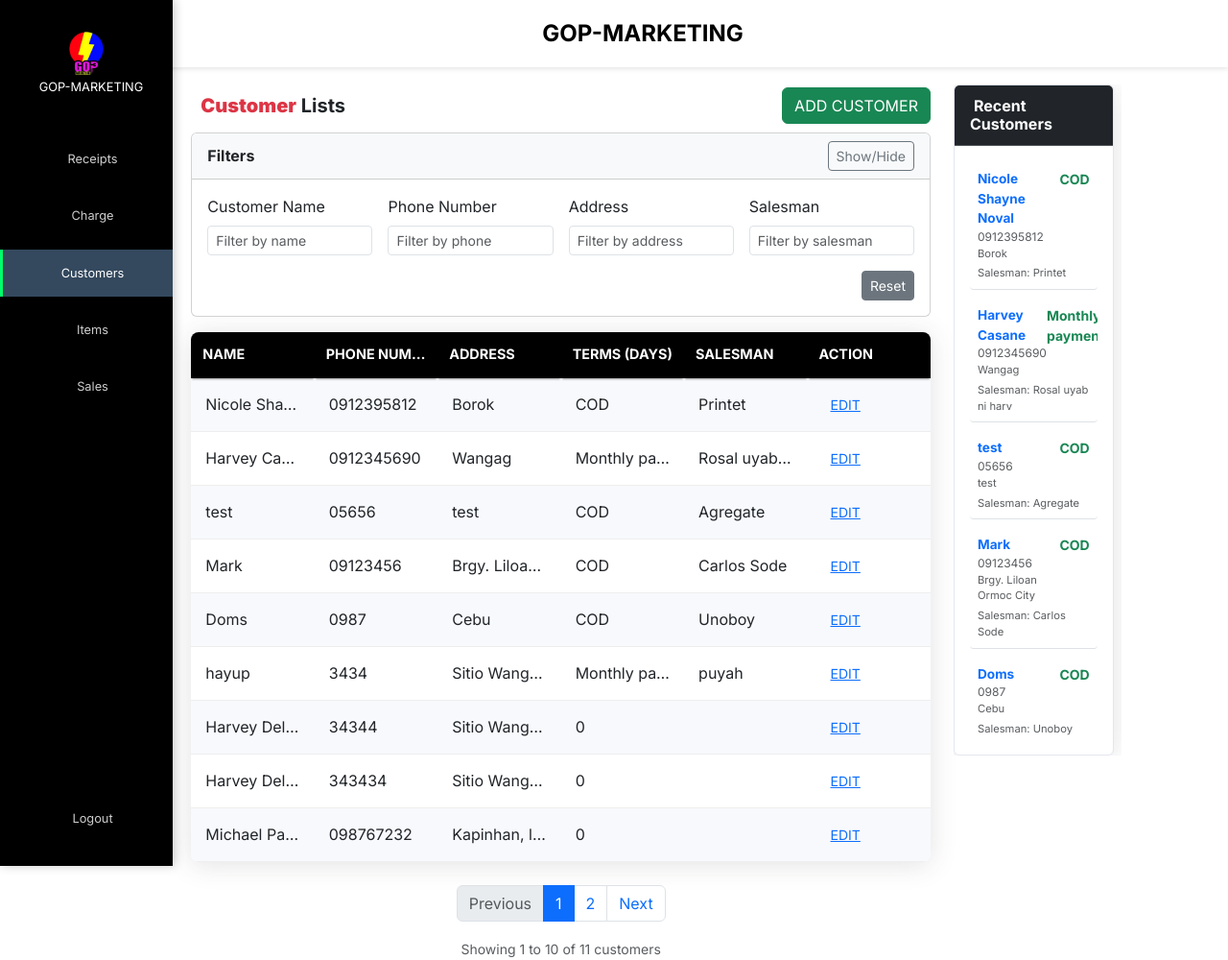
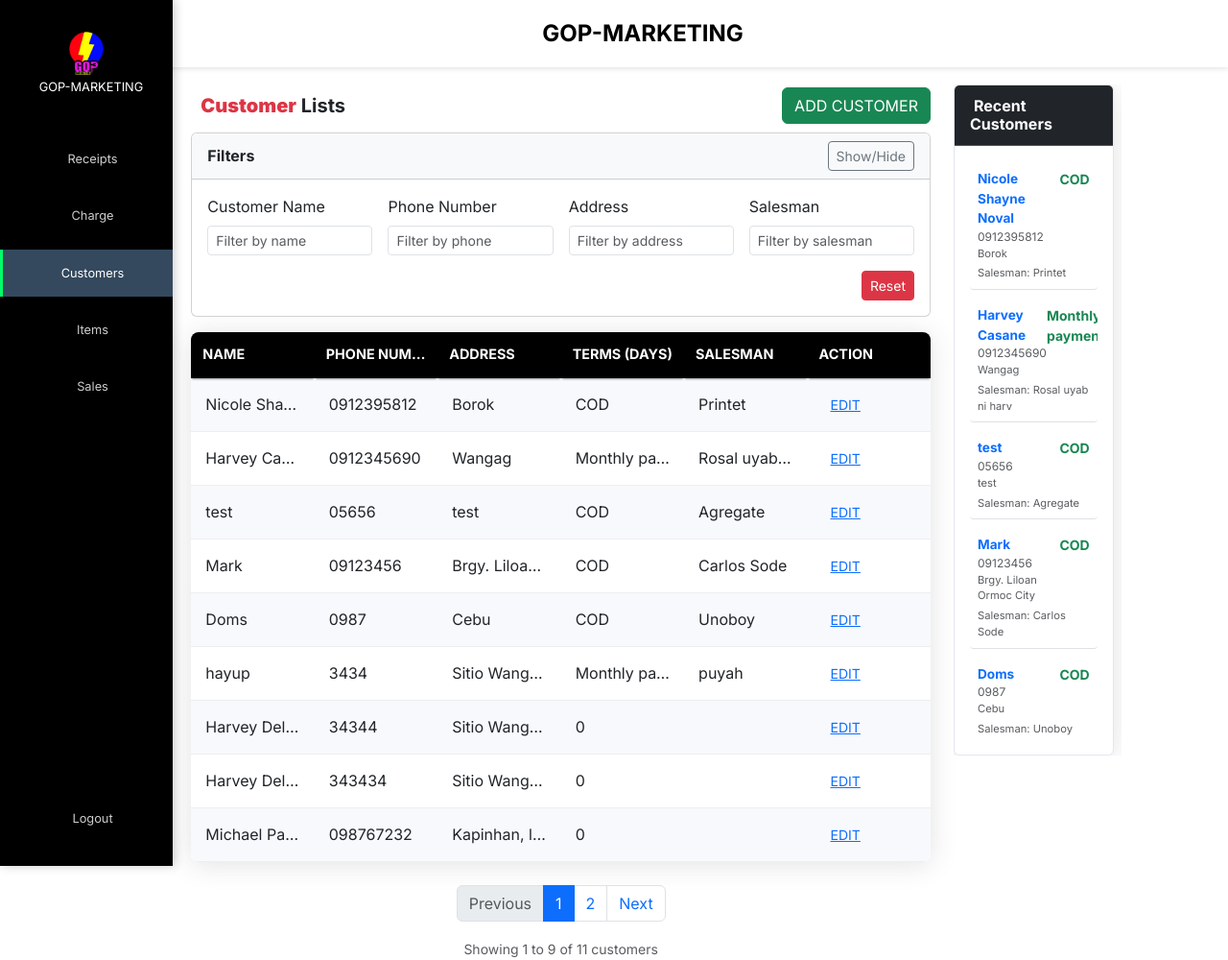
Before and after one commit to SiHarv/GOP-POS-System, a PHP site: page /views/customers/customers.php in a window 1280 px wide. Shown: the whole page at 96% size. Run offline with PHP 8.4, Linux system fonts and the light colour scheme; data comes from the database, SQL or seed files in the repository; some libraries are stand-ins or nearby versions.

Commit message:
design: adjusted table rows and added filter in 'items' and customers tab

```diff
--- a/controller/backend_customers.php
+++ b/controller/backend_customers.php
@@ -207,7 +207,7 @@
             'salesman' => $_POST['salesman'] ?? ''
         ];
 
-        $customersPerPage = 10;
+        $customersPerPage = 9;
         $currentPage = isset($_POST['page']) ? max(1, intval($_POST['page'])) : 1;
         $offset = ($currentPage - 1) * $customersPerPage;
 
--- a/controller/backend_items.php
+++ b/controller/backend_items.php
@@ -283,7 +283,7 @@
                     'stock_max' => $_POST['stock_max'] ?? ''
                 ];
 
-                $itemsPerPage = 10;
+                $itemsPerPage = 9;
                 $currentPage = isset($_POST['page']) ? max(1, intval($_POST['page'])) : 1;
                 $offset = ($currentPage - 1) * $itemsPerPage;
 
--- a/controller/backend_receipts.php
+++ b/controller/backend_receipts.php
@@ -213,7 +213,7 @@
             'date_to' => $_POST['date_to'] ?? ''
         ];
 
-        $receiptsPerPage = 8;
+        $receiptsPerPage = 9;
         $currentPage = isset($_POST['page']) ? max(1, intval($_POST['page'])) : 1;
         $offset = ($currentPage - 1) * $receiptsPerPage;
 
--- a/views/customers/customers.php
+++ b/views/customers/customers.php
@@ -7,7 +7,7 @@
     $customersController = new CustomersController();
 
     // Pagination parameters
-    $customersPerPage = 10;
+    $customersPerPage = 9;
     $currentPage = isset($_GET['page']) ? max(1, intval($_GET['page'])) : 1;
     $offset = ($currentPage - 1) * $customersPerPage;
 
@@ -89,7 +89,7 @@
                                                 placeholder="Filter by salesman">
                                         </div>
                                         <div class="col-12 text-end">
-                                            <button class="btn btn-secondary btn-sm" id="reset-filter">Reset</button>
+                                            <button class="btn btn-danger btn-sm" id="reset-filter">Reset</button>
                                         </div>
                                     </div>
                                 </div>
```
Also changed, not shown: views/items/items.php (+10 -4 lines), views/receipts/receipts.php (+9 -3 lines).
